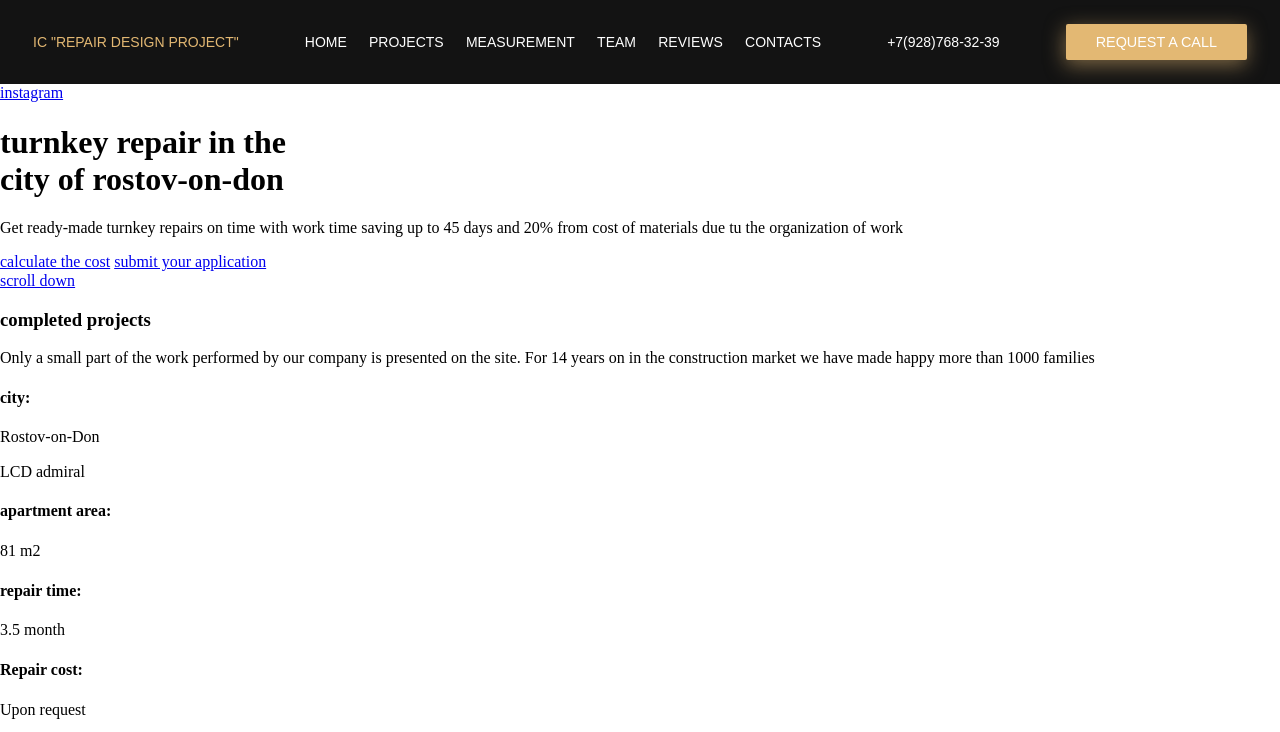
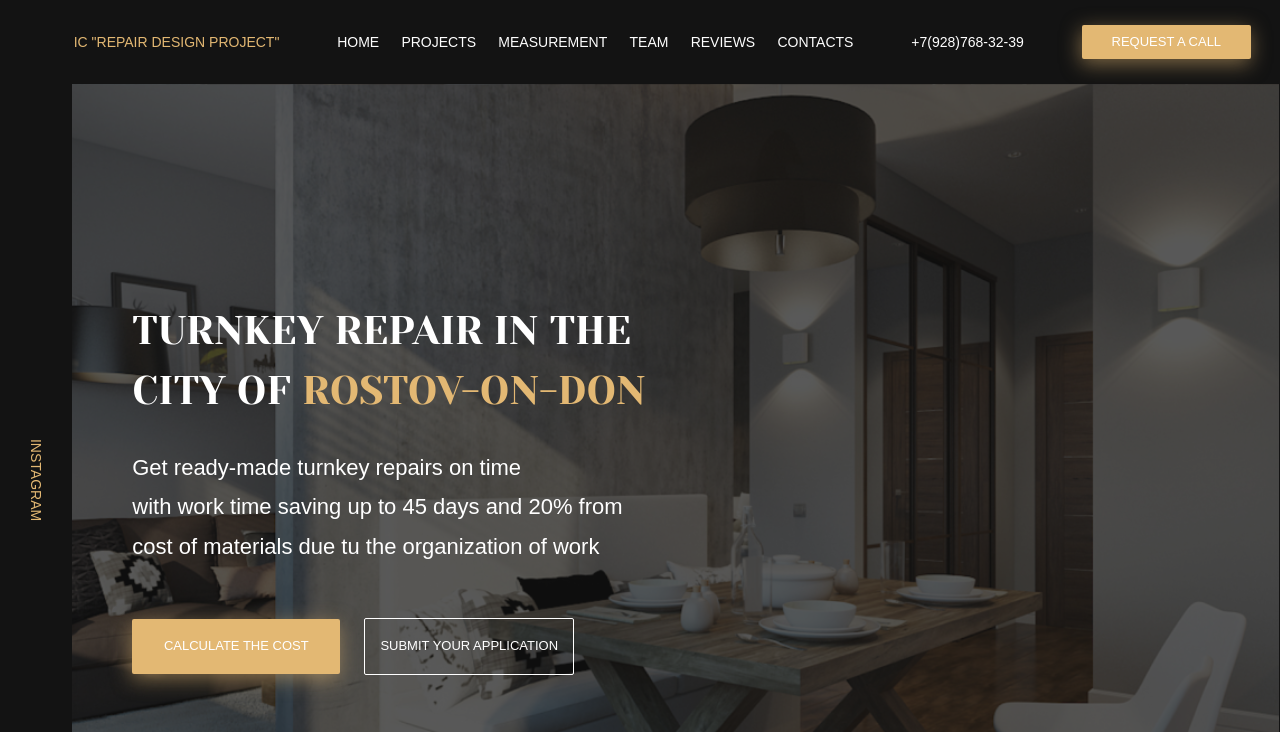
Before and after one commit to ADozhyna/repair-design-project, a plain HTML site: page index.html in a window 1280 px wide. Shown: the top 732 px of the page. Drawn offline with nearby package versions, Linux system fonts and the light colour scheme; files that its build step writes are made by us from their sources.

Commit message:
add first screen style

```diff
--- /dev/null
+++ b/_header.scss
@@ -0,0 +1,79 @@
+$bgcolor: #131313;
+$btncolor: #e3b873;
+$fontcolor: #fff;
+$font: FuturaBookC, sans-serif;
+$fontsize: 0.875em;
+$maxwidth: 1440px;
+$margin: 0 auto;
+$tablet: 900px;
+
+@mixin flex($justify) {
+  display: flex;
+  justify-content: $justify;
+  align-items: center;
+}
+main {
+  max-width: $maxwidth;
+  margin: $margin;
+}
+
+.header {
+  background-color: $bgcolor;
+  @include flex(space-around);
+  width: 100%;
+  height: 10.5vh;
+  nav {
+    width: 40.34%;
+  }
+  .logo {
+    font-family: $font;
+    font-size: $fontsize;
+    padding-left: 3.5%;
+    a {
+      color: $btncolor;
+      text-decoration: none;
+      text-transform: uppercase;
+    }
+  }
+  @media screen and (max-width: $tablet) {
+    & .top-menu {
+      display: none;
+    }
+
+    & .button {
+      display: none;
+    }
+    & .logo {
+      padding: 0;
+    }
+  }
+}
+.top-menu {
+  @include flex(space-between);
+  width: 100%;
+  padding: 0;
+  margin: 0;
+  li {
+    list-style: none;
+    font-family: $font;
+    font-size: $fontsize;
+    a {
+      color: $fontcolor;
+      text-decoration: none;
+      text-transform: uppercase;
+      &:hover {
+        color: $btncolor;
+      }
+    }
+  }
+}
+.number {
+  font-family: $font;
+  font-size: $fontsize;
+  color: $fontcolor;
+  &:hover {
+    color: $btncolor;
+    text-decoration: underline;
+    cursor: pointer;
+  }
+}
--- a/index.html
+++ b/index.html
@@ -6,6 +6,7 @@
     <meta http-equiv="X-UA-Compatible" content="ie=edge" />
     <link rel="stylesheet" href="style.css">
     <link rel="stylesheet" href="normalize.css">
+    <link href="https://fonts.googleapis.com/css?family=Yeseva+One&display=swap" rel="stylesheet">
     <title>Homework</title>
   </head>
   <body>
@@ -48,25 +49,26 @@
           <a href="#">instagram</a>
         </div>
         <section class="slider">
+          <div class="mask"></div>
             <div class="slider--text">
               <h1>
               turnkey repair in the <br />
-              city of rostov-on-don
+              city of <span>rostov-on-don</span>
               </h1>
               <p>
-              Get ready-made turnkey repairs on time with work time saving up to
-              45 days and 20% from cost of materials due tu the organization of
+              Get ready-made turnkey repairs on time <br> with work time saving up to
+              45 days and 20% from <br> cost of materials due tu the organization of
               work
               </p>
             </div>
             <div class="slider--buttons">
-            <a href="#" class="slider--link__selected">calculate the cost</a>
-            <a href="#" class="slider--link">submit your application</a>
-          </div>
+              <a href="#" class="slider--link">calculate the cost</a>
+              <a href="#" class="slider--link__selected">submit your application</a>
             </div>
         </section>
           <div class="scroll-down">
             <a href="#">scroll down</a>
+          </div>
         </div>
       <section class="slider-projects">
         <div class="description-wrapper">
--- a/style.scss
+++ b/style.scss
@@ -1,12 +1,23 @@
-$bgcolor: #131313;
+@import "_header.scss";
+
+$bgcolor: rgb(19, 19, 19);
+$alpha: 0.7;
+$yeseva: "Yeseva One", serif;
+$line-height: 1.5;
+$fontcolor: #fff;
 $btncolor: #e3b873;
-$fontcolor: #fff;
 $font: FuturaBookC, sans-serif;
-$fontsize: 0.875em;
-$maxwidth: 1440px;
-$margin: 0 auto;
+$shadow: -1px 5px 20px 0px rgba(227, 184, 115, 0.51);
 $displaylink: inline-block;
-$shadow: -1px 5px 20px 0px rgba(227, 184, 115, 0.51);
+$bRadius: 2px;
+$tablet: 900px;
+
+@font-face {
+  font-family: "FuturaBookC";
+  src: url("assets/fonts/futurabookc.otf") format("otf");
+  font-weight: normal;
+  font-style: normal;
+}
 
 @mixin flex($justify) {
   display: flex;
@@ -14,76 +25,154 @@ $shadow: -1px 5px 20px 0px rgba(227, 184, 115, 0.51);
   align-items: center;
 }
 
-@font-face {
-  font-family: "FuturaBookC";
-  src: url("assets/fonts/futurabookc.otf") format("otf");
-  font-weight: normal;
-  font-style: normal;
-}
-main {
-  max-width: $maxwidth;
-  margin: $margin;
-}
-
-.header {
-  background-color: $bgcolor;
-  @include flex(space-around);
-  width: 100%;
-  height: 10.5vh;
-  nav {
-    width: 40.34%;
-  }
-  .logo {
-    font-family: $font;
-    font-size: $fontsize;
-    a {
-      color: $btncolor;
-      text-decoration: none;
-      text-transform: uppercase;
-    }
-  }
-}
-.top-menu {
-  @include flex(space-between);
-  width: 100%;
-  padding: 0;
-  margin: 0;
-  li {
-    list-style: none;
-    font-family: $font;
-    font-size: $fontsize;
-    a {
-      color: $fontcolor;
-      text-decoration: none;
-      text-transform: uppercase;
-      &:hover {
-        color: $btncolor;
-      }
-    }
-  }
-}
-.number {
+%button {
+  text-decoration: none;
   font-family: $font;
-  font-size: $fontsize;
+  font-size: 0.8125em;
   color: $fontcolor;
-  &:hover {
-    color: $btncolor;
-    text-decoration: underline;
-    cursor: pointer;
-  }
+  display: $displaylink;
+  background-color: $btncolor;
+  text-transform: uppercase;
+  box-shadow: $shadow;
+  border-radius: $bRadius;
 }
 
 .button {
   a {
-    text-decoration: none;
+    @extend %button;
     padding: 10px 30px;
-    font-family: $font;
-    font-size: 0.9em;
-    color: $fontcolor;
-    display: $displaylink;
-    background-color: $btncolor;
-    text-transform: uppercase;
-    box-shadow: $shadow;
-    border-radius: 2px;
+    &:hover {
+      background-color: darken($btncolor, 15%);
+    }
   }
 }
+
+.wrapper {
+  width: 100%;
+  position: relative;
+  @include flex(space-between);
+  flex-wrap: wrap;
+  background-color: $bgcolor;
+  @media screen and (max-width: $tablet) {
+    & .social-link {
+      display: none;
+    }
+    & .scroll-down {
+      display: none;
+    }
+    & .slider {
+      width: 100%;
+    }
+  }
+}
+.slider {
+  position: relative;
+  width: 94.31%;
+  background-image: url("assets/images/slider.png");
+  background-size: cover;
+  background-position: center;
+}
+
+.mask {
+  position: absolute;
+  top: 0;
+  left: 0;
+  width: 100%;
+  height: 100%;
+  background-color: rgba($bgcolor, $alpha);
+  z-index: 1;
+}
+.slider--text {
+  h1 {
+    font-family: $yeseva;
+    text-transform: uppercase;
+    line-height: $line-height;
+    color: $fontcolor;
+    font-size: 2.5em;
+    font-weight: normal;
+    span {
+      color: $btncolor;
+    }
+  }
+  p {
+    font-family: $font;
+    font-size: 1.375em;
+    color: $fontcolor;
+    line-height: 180%;
+  }
+  position: relative;
+  z-index: 2;
+  padding: 190px 0 0 60px;
+}
+.slider--buttons {
+  position: relative;
+  z-index: 2;
+  padding: 30px 0 200px 60px;
+}
+.slider--link {
+  @extend %button;
+  width: 208px;
+  text-align: center;
+  padding: 20px 0;
+  margin-right: 20px;
+  &:hover {
+    background-color: darken($btncolor, 15%);
+  }
+}
+.slider--link__selected {
+  @extend %button;
+  background-color: transparent;
+  padding: 20px 0;
+  width: 208px;
+  border: 1.5px solid $fontcolor;
+  text-align: center;
+  box-shadow: none;
+  &:hover {
+    background-color: $fontcolor;
+    color: $bgcolor;
+  }
+}
+.social-link {
+  a {
+    font-family: $font;
+    font-size: 0.875em;
+    color: $btncolor;
+    text-decoration: none;
+    text-transform: uppercase;
+  }
+  transform: rotate(90deg);
+  @include flex(center);
+  width: 5.6%;
+  height: 100%;
+}
+.scroll-down {
+  a {
+    position: absolute;
+    bottom: -40px;
+    left: 0;
+    z-index: 2;
+    text-decoration: none;
+    color: $fontcolor;
+    font-family: $yeseva;
+    font-size: 0.875em;
+    text-transform: uppercase;
+    font-weight: normal;
+    background-color: $bgcolor;
+    padding: 40px 45px;
+    display: inline-block;
+    &::after {
+      content: "\2039";
+      font-weight: bold;
+      position: relative;
+      vertical-align: middle;
+      text-align: center;
+      padding: 5px 10px;
+      color: $btncolor;
+      display: inline-block;
+      transform: rotate(-90deg);
+      margin-left: 20px;
+      border: 2px solid $btncolor;
+      border-radius: 100%;
+    }
+  }
+}
```
Also changed, not shown: assets/images/slider.png (renamed from assets/images/image 4.3.png), 1 other file. Lines whose indentation alone changed are shown as unchanged.
